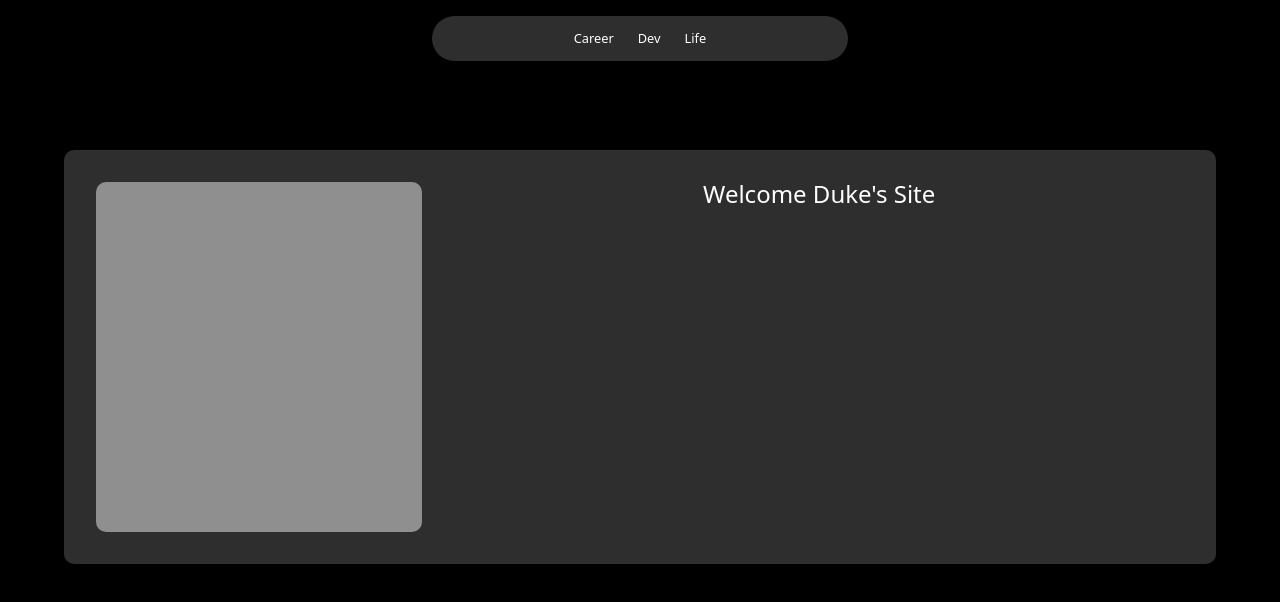
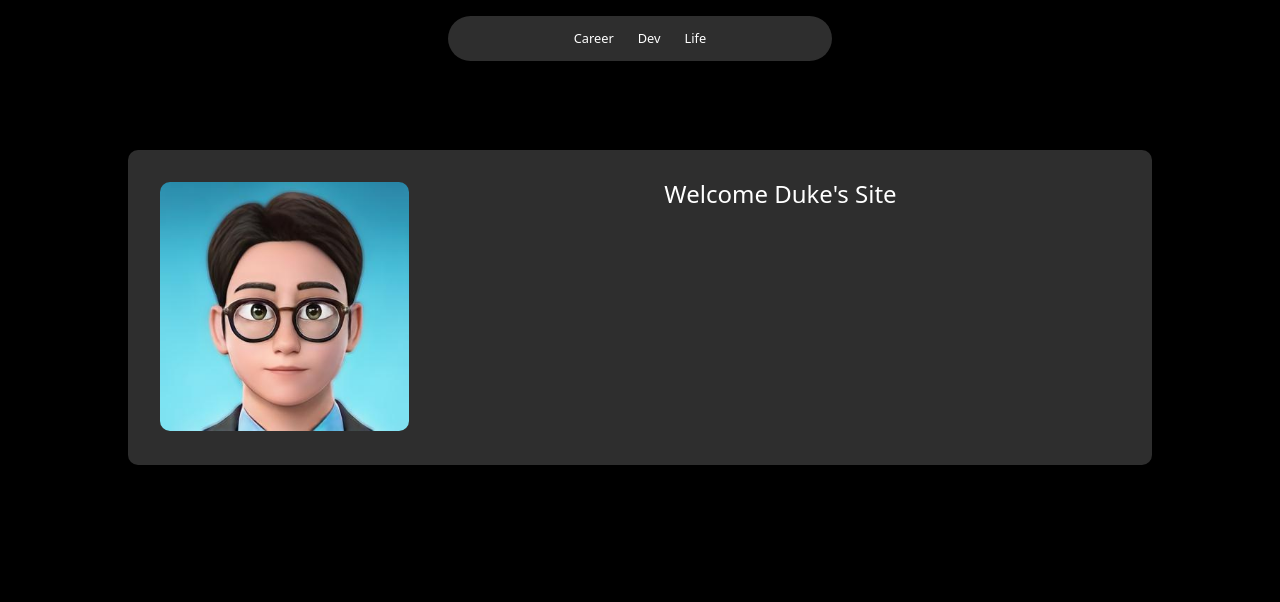
Before and after one commit to DUKE506/Duke, a Next.js app: page / in a window 1280 px wide. Shown: the top 602 px of the page. Built offline with nearby package versions, Linux system fonts and the light colour scheme.

Commit message:
feat : folder settings

```diff
--- a/src/app/(home)/components/Dashboard.module.css
+++ b/src/app/(home)/components/Dashboard.module.css
@@ -9,17 +9,18 @@
 }
 
 .img {
-    min-width: 30%;
-    min-height: 100%;
 
 }
 
 .card {
+    object-fit: cover;
     border-radius: var(--main-rd);
     background-color: #8f8f8f;
-    width: 100%;
-    height: 350px;
+    width: auto;
+    /* width: 100%;
+    height: 350px; */
 }
+
 
 .title {
     text-align: center;
--- a/src/app/(home)/components/Dashboard.tsx
+++ b/src/app/(home)/components/Dashboard.tsx
@@ -1,12 +1,12 @@
 import styles from './Dashboard.module.css'
+import Image from 'next/image'
+import MyImg from '../../../../public/images/Duke.png'
 
 const Dashboard = () => {
     return (
         <div className={styles.dashboard}>
             <div className={styles.img}>
-                <div className={styles.card}>
-
-                </div>
+                <Image alt='' src={MyImg} layout='responsive'  width={250} height={250}  className={styles.card}/>
             </div>
             <div className={styles.title}>
                 <span>
--- a/src/styles/global.css
+++ b/src/styles/global.css
@@ -28,6 +28,12 @@
   border-radius
   */
   --main-rd: 10px;
+}
+
+* {
+  box-sizing: border-box;
+  padding: 0;
+  margin: 0;
 }
 
 html,
@@ -162,7 +168,7 @@ table {
 }
 
 body {
-  margin: 0 5%;
+  margin: 0 10%;
   padding-top: 150px;
   font-family:
     system-ui,
```
Also changed, not shown: package.json (+6 -6 lines), src/components/DevCard/DevCard.tsx (+5 -6 lines), public/images/Duke.png (added), 1 other file (tests, documents, lock files or other folders).
